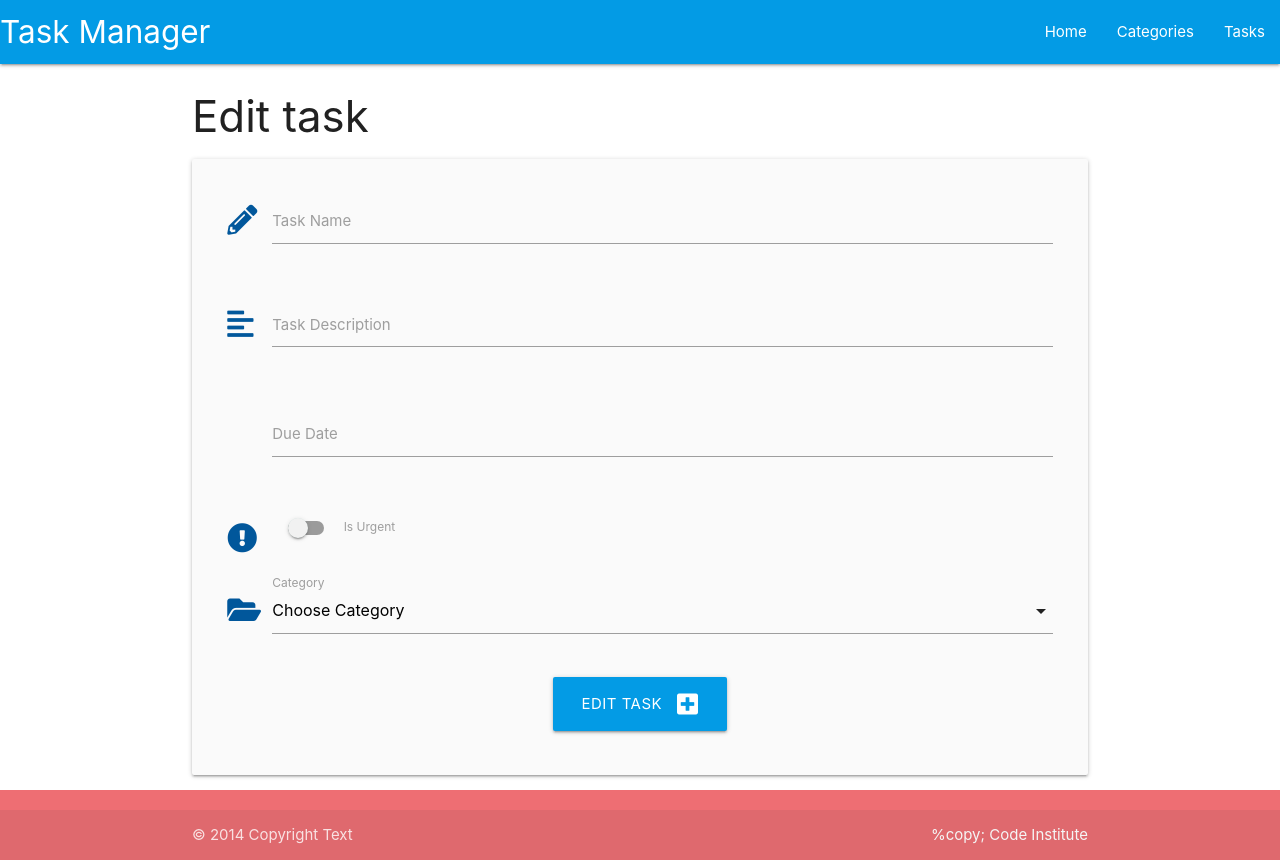
After one commit to Haloegen/task, a Flask app: template taskmanager/templates/edit_task.html in a window 1280 px wide. The commit adds this page. Run offline with Flask 2, Linux system fonts and the light colour scheme; the template is opened without the code that fills it, so the values that code supplies are empty.

Commit message:
added functionality enabling us to edit our functions

```diff
--- /dev/null
+++ b/taskmanager/templates/edit_task.html
@@ -0,0 +1,109 @@
+{% extends "base.html" %} {% block content %}
+<h3>Edit task</h3>
+
+<div class="row card-panel grey lighten-5">
+  <form
+    class="col s12"
+    method="POST"
+    action="{{ url_for('edit_task', task_id=task.id)}}"
+  >
+    <!-- task name -->
+    <div class="row">
+      <div class="input-field col s12">
+        <i class="fas fa-pencil-alt prefix light-blue-text text-darken-4"></i>
+        <input
+          id="task_name"
+          name="task_name"
+          value="{{ task.task_name }}"
+          minlength="5"
+          maxlength="50"
+          type="text"
+          class="validate"
+          required
+        />
+        <label for="task_name">Task Name</label>
+      </div>
+    </div>
+    <!-- task description -->
+    <div class="row">
+      <div class="input-field col s12">
+        <i class="fas fa-align-left prefix light-blue-text text-darken-4"></i>
+        <textarea
+          id="task_description"
+          name="task_description"
+          minlength="5"
+          maxlength="200"
+          type="text"
+          class="materialize-textarea validate"
+          required
+        >
+{{- task.task_description -}}</textarea
+        >
+        <label for="task_description">Task Description</label>
+      </div>
+    </div>
+    <!--due_date-->
+    <div class="row">
+      <div class="input-field col s12">
+        <i class="fas fa-calender-alt prefix light-blue-text text-darken-4"></i>
+        <input
+          id="due_date"
+          name="due_date"
+          type="text"
+          value="{{ task.due_date.strftime('%d %B, %Y')}}"
+          class="datepicker validate"
+          required
+        />
+        <label for="due_date">Due Date</label>
+      </div>
+    </div>
+    <!--is_urgent-->
+    <div class="row">
+      <div class="input-field col s12">
+        <div class="switch">
+          <i
+            class="fas fa-exclamation-circle prefix light-blue-text text-darken-4"
+          ></i>
+          <label for="is_urgent">
+            {% if task.is_urgent == True %}
+            <input id="is_urgent" name="is_urgent" type="checkbox" checked />
+            {% else %}
+            <input id="is_urgent" name="is_urgent" type="checkbox" />
+            {% endif %}
+            <span class="lever"></span>
+            Is Urgent
+          </label>
+        </div>
+      </div>
+    </div>
+    <!-- category_id -->
+    <div class="row">
+      <div class="input-field col s12">
+        <i class="fas fa-folder-open prefix light-blue-text text-darken-4"></i>
+        <select id="category_id" name="category_id" class="validate" required>
+          <option value="" disabled>Choose Category</option>
+          {% for category in categories %} {% if category == task.category %}
+          <option value="{{ category.id }}" selected>
+            {{ category.category_name }}
+          </option>
+          {% else %}
+          <option value="{{ category.id }}">
+            {{ category.category_name }}
+          </option>
+          {% endif %} {% endfor %}
+        </select>
+        <label for="category_id">Category</label>
+      </div>
+    </div>
+    <!--submit button-->
+    <div class="row">
+      <div class="col s12 center-align">
+        <button type="submit" class="btn-large light-blue darken-1">
+          Edit Task
+          <i class="fas fa-plus-square right"></i>
+        </button>
+      </div>
+    </div>
+  </form>
+</div>
+{% endblock %}
```
Also changed, not shown: taskmanager/routes.py (+13 -0 lines), taskmanager/templates/edit_category.html (+6 -5 lines), taskmanager/templates/tasks.html (+7 -0 lines).
